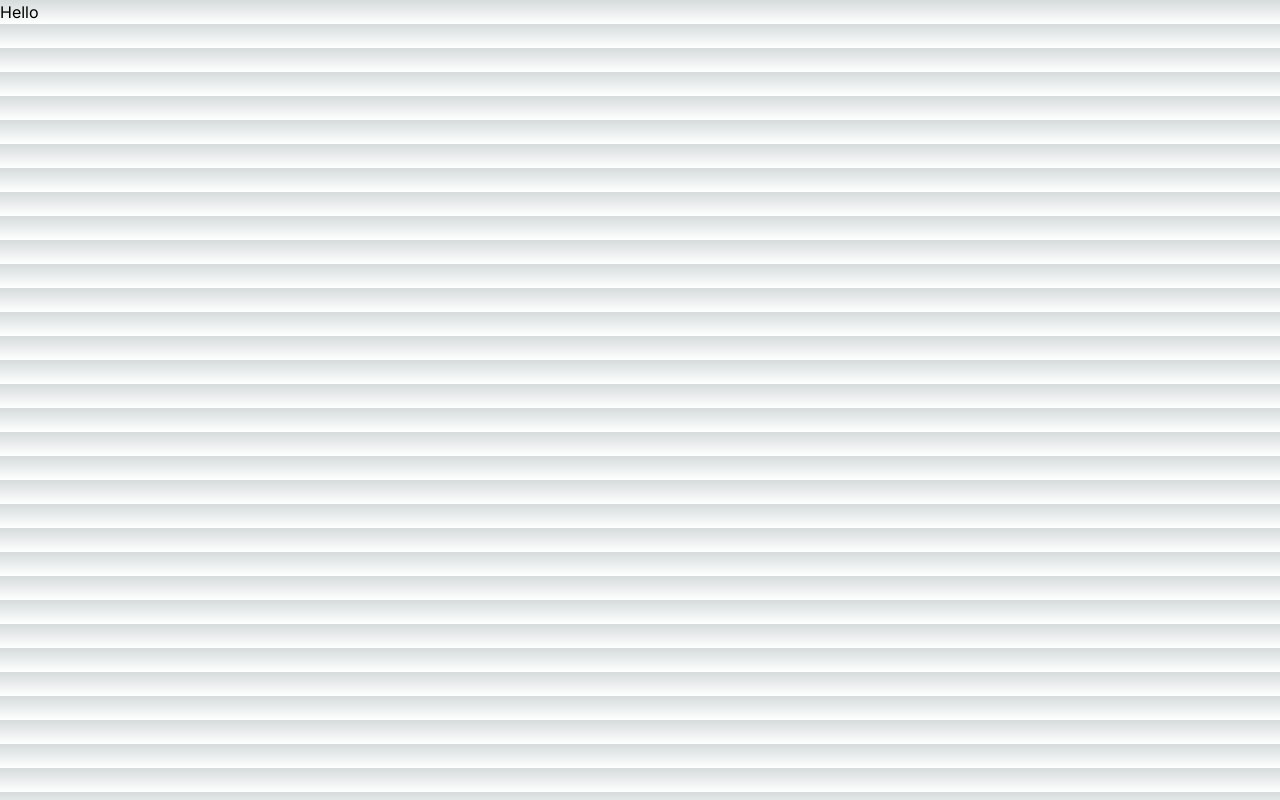
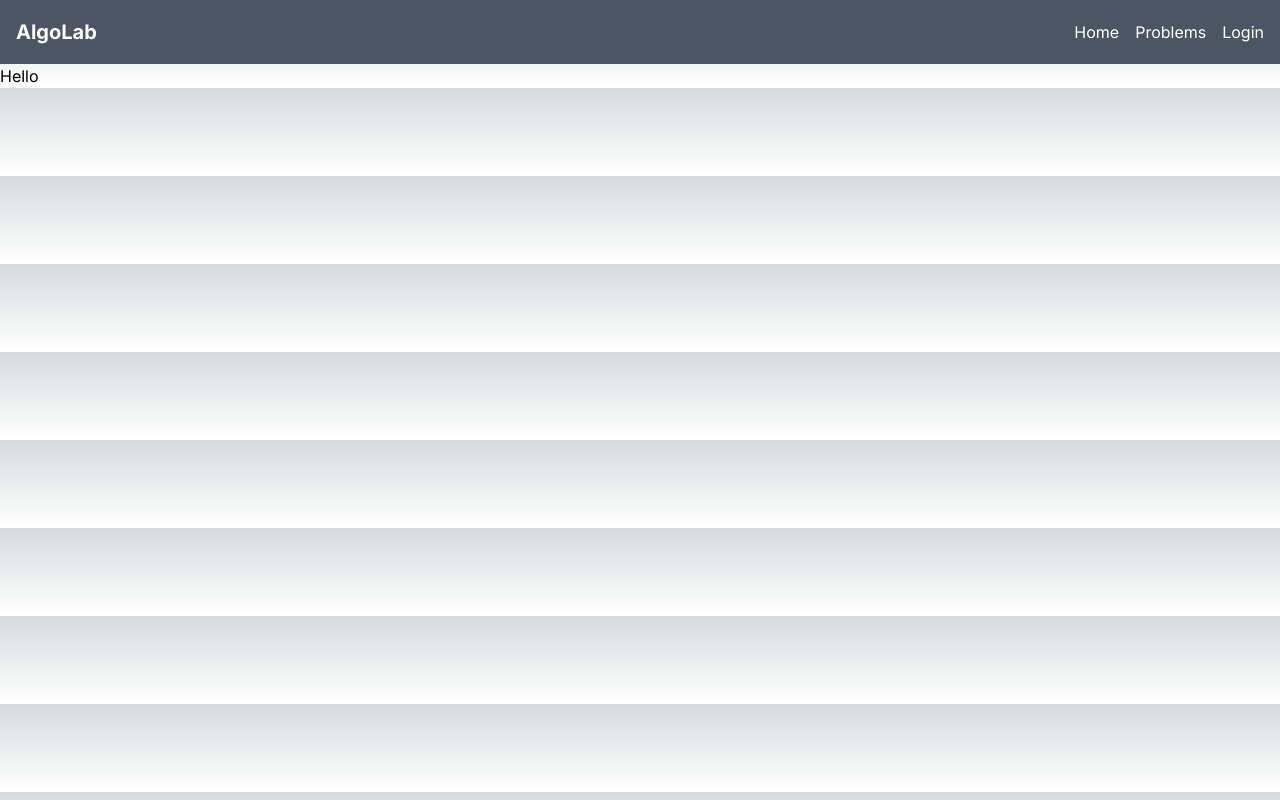
Before and after one commit to agamswaroop619/leetcode-clone, a Next.js app in the folder app/: page / in a window 1280 px wide. Built offline with nearby package versions, Linux system fonts and the light colour scheme.

Commit message:
Added loading and basic navbar

```diff
--- /dev/null
+++ b/app/src/app/components/navbar.tsx
@@ -0,0 +1,30 @@
+import React from 'react';
+
+const Navbar = () => {
+  return (
+    <div className='w-full bg-gray-600'>
+      <nav className='flex items-center justify-between h-16 px-4'>
+        <div className='text-white text-xl font-bold'>AlgoLab</div>
+        <ul className='flex space-x-4'>
+          <li>
+            <a href='#' className='text-white'>
+              Home
+            </a>
+          </li>
+          <li>
+            <a href='#' className='text-white'>
+              Problems
+            </a>
+          </li>
+          <li>
+            <a href='#' className='text-white'>
+              Login
+            </a>
+          </li>
+        </ul>
+      </nav>
+    </div>
+  );
+};
+
+export default Navbar;
--- /dev/null
+++ b/app/src/app/loading.tsx
@@ -0,0 +1,9 @@
+import React from 'react'
+
+type Props = {}
+
+export default function loading({}: Props) {
+  return (
+    <div className='h-[100vh]'>loading...</div>
+  )
+}
--- a/app/src/app/page.tsx
+++ b/app/src/app/page.tsx
@@ -1,9 +1,10 @@
 // import "@/styles/global.css";
 import type { AppProps } from "next/app";
-
+import Navbar from "./components/navbar";
 export default function App({ Component, pageProps }: AppProps) {
   return (
     <>
+    <Navbar/>
     Hello
     </>
   )
```
